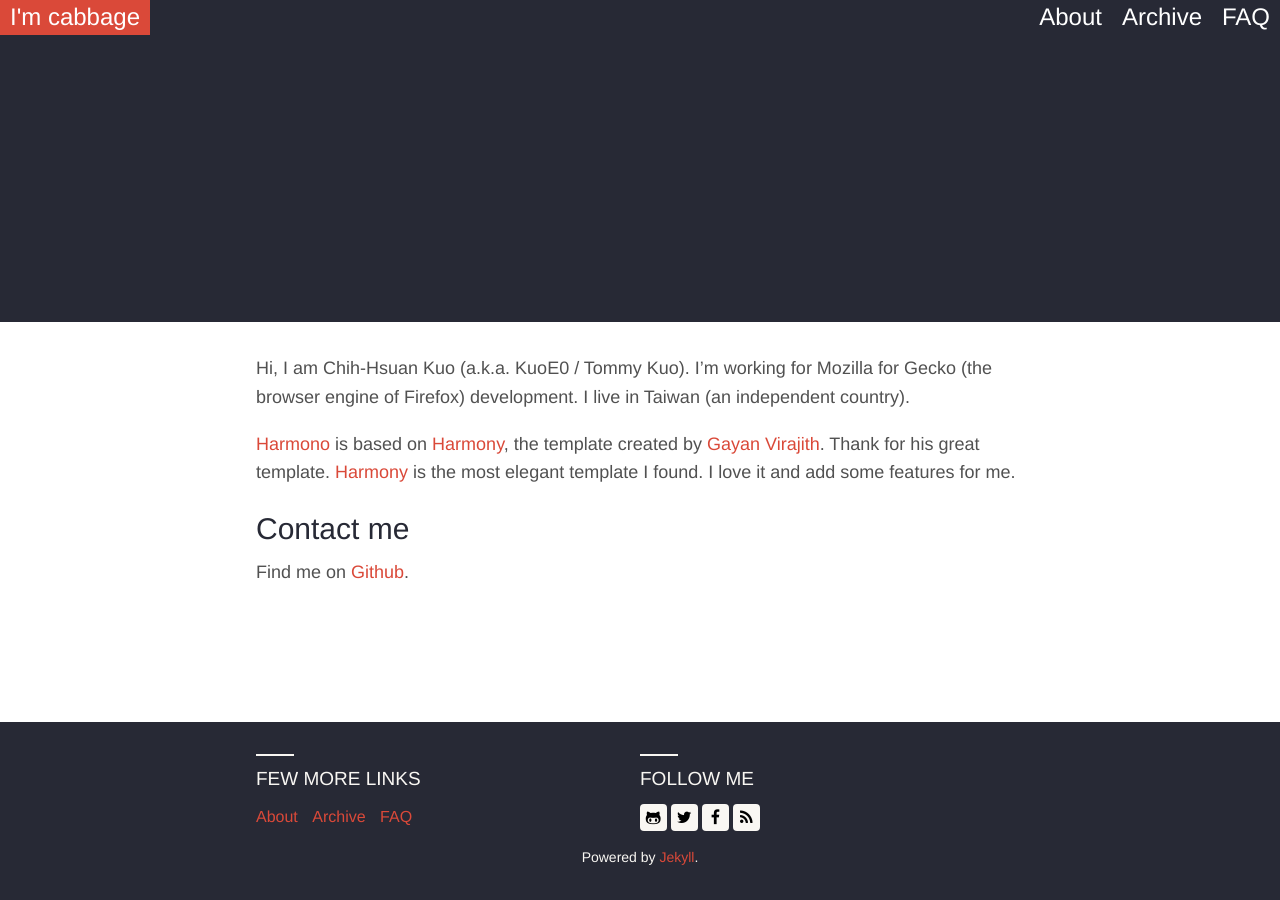
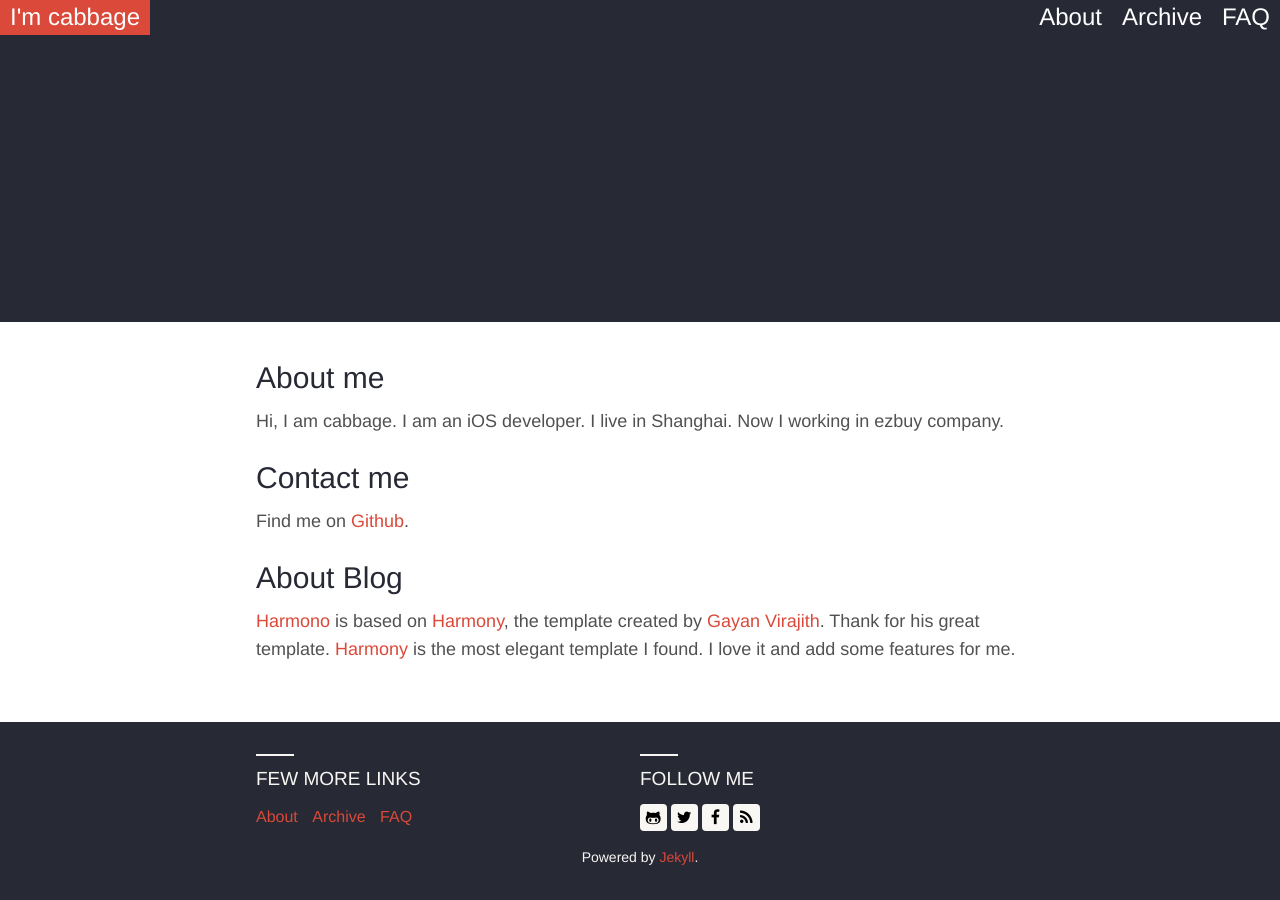
Before and after one commit to KirbyInGitHub/cabbageblog, a Jekyll site: the page built from about.md, in a window 1280 px wide and 900 px high, scrolled down 578 px. Built offline with Jekyll 4.4.1, drawn with Linux system fonts in a browser that asks for light colours; nearby versions of some CDN libraries; some web fonts are replaced.

Commit message:
修改about

```diff
--- a/about.md
+++ b/about.md
@@ -4,10 +4,14 @@ title:     "About"
 permalink: /about/
 ---
 
-Hi, I am Chih-Hsuan Kuo (a.k.a. KuoE0 / Tommy Kuo). I'm working for Mozilla for Gecko (the browser engine of Firefox) development. I live in Taiwan (an independent country).
+### About me
 
-[Harmono](https://github.com/kuoe0/harmono) is based on [Harmony](https://github.com/gayanvirajith/harmony), the template created by [Gayan Virajith](https://github.com/gayanvirajith). Thank for his great template. [Harmony](https://github.com/gayanvirajith/harmony) is the most elegant template I found. I love it and add some features for me.
+Hi, I am cabbage. I am an iOS developer. I live in Shanghai. Now I working in ezbuy company.
 
 ### Contact me
 
-Find me on [Github](https://github.com/kuoe0).
+Find me on [Github](https://github.com/570262616).
+
+### About Blog
+
+[Harmono](https://github.com/kuoe0/harmono) is based on [Harmony](https://github.com/gayanvirajith/harmony), the template created by [Gayan Virajith](https://github.com/gayanvirajith). Thank for his great template. [Harmony](https://github.com/gayanvirajith/harmony) is the most elegant template I found. I love it and add some features for me.
```
